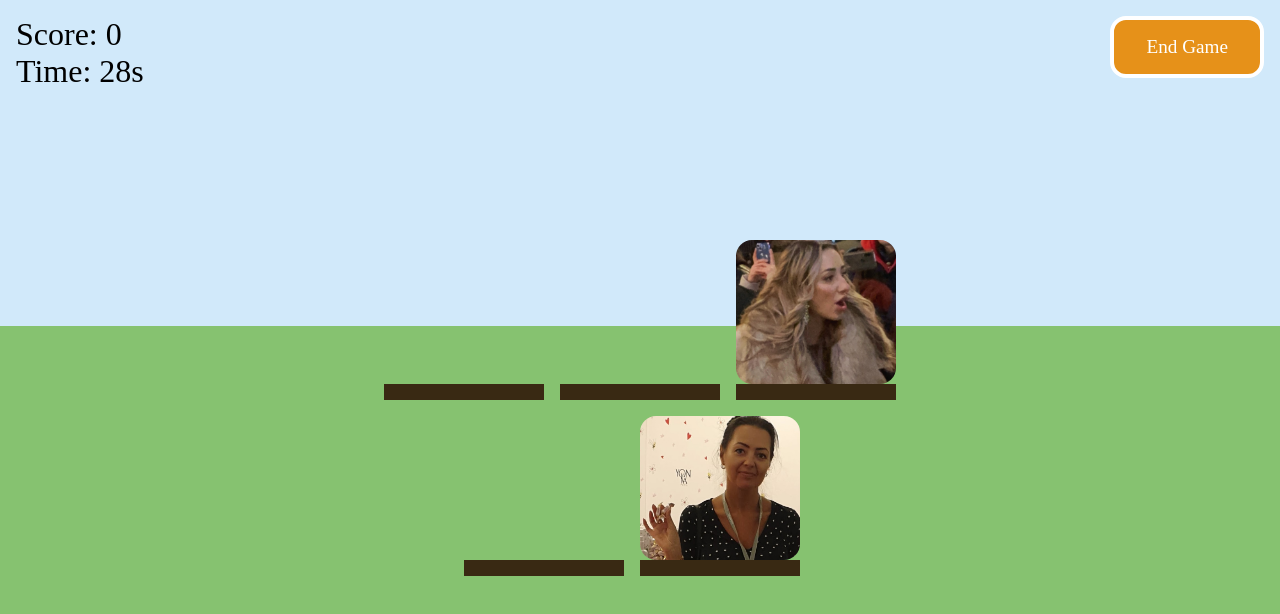
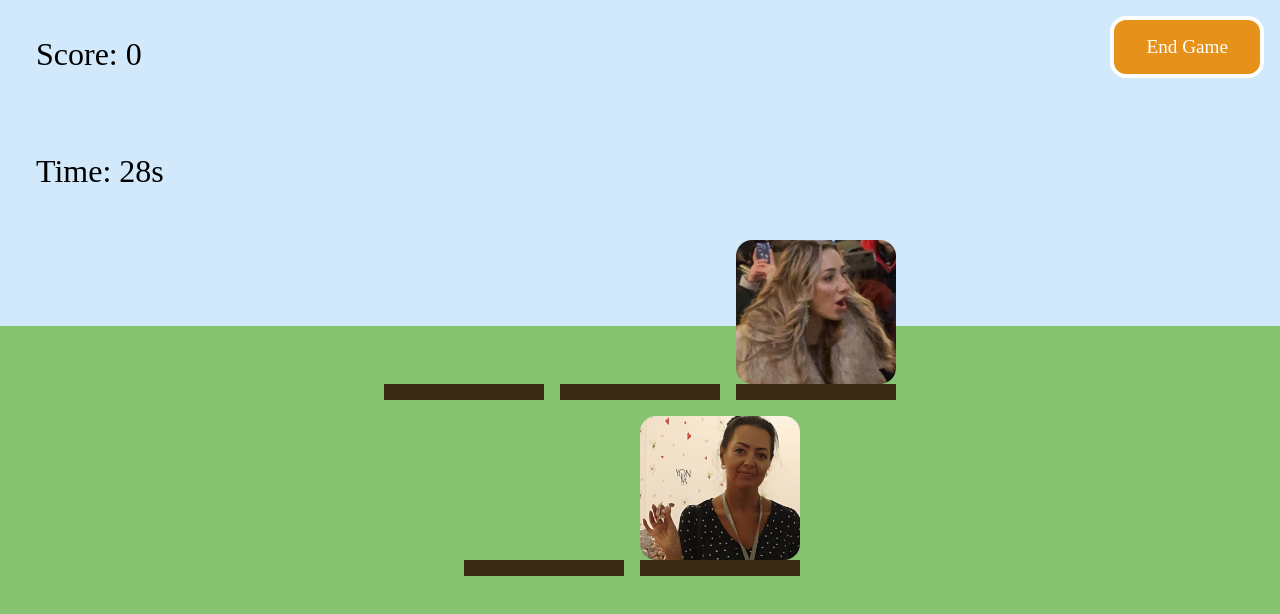
Before and after one commit to KingaSzayer-Iths/whacamole-app, a React (Create React App) app: page / in a window 1280 px wide. Both pictures are taken after a click on the button "Start Game". Shown: the top 614 px of the page. Built offline with nearby package versions, Linux system fonts and the light colour scheme; the HTML template or start-up script is replaced by a standard one.

Commit message:
add some padding on Score

```diff
--- a/package.json
+++ b/package.json
@@ -7,9 +7,12 @@
     "@testing-library/jest-dom": "^5.17.0",
     "@testing-library/react": "^13.4.0",
     "@testing-library/user-event": "^13.5.0",
+    "canvas-confetti": "^1.9.2",
+    "prop-types": "^15.8.1",
     "react": "^18.2.0",
     "react-dom": "^18.2.0",
     "react-scripts": "5.0.1",
+    "splitting": "^1.0.6",
     "web-vitals": "^2.1.4"
   },
   "scripts": {
--- a/src/App.jsx
+++ b/src/App.jsx
@@ -1,6 +1,10 @@
 import React, { useState, useEffect, useRef } from "react"
 import Timer from "./components/Timer"
 import gsap from "gsap"
+// import PropTypes from 'prop-types'
+// import splitting from "splitting"
+
+// const confetti = require('canvas-confetti');
 // import { getSpaceUntilMaxLength } from "@testing-library/user-event/dist/utils"
 
 
@@ -116,13 +120,50 @@ const Score = ({ value }) => <div className='info-text'>{`Score: ${value}`}</div
 
 
 function App() {
+  const [moles, setMoles] = useState([])
   const [playing, setPlaying] = useState(false)
   const [finished, setFinished] = useState(false)
   const [score, setScore] = useState(0)
-  const [moles, setMoles] = useState([])
+  const [newHighScore, setNewHighScore] = useState(false)
+  // const [muted, setMuted] = usePersistentState('whac-muted', true)
   const [highScore, setHighScore] = usePersistentState('whac-a-mole-hi', 0)
-  const [newHighScore, setNewHighScore] = useState(false)
   const { play: playSqueak } = useAudio('https://assets.codepen.io/605876/squeak-in.mp3')
+  // const { play: playSparkle } = useAudio(
+  //   'https://assets.codepen.io/605876/sparkle.mp3')
+    // const { play: playWhistle } = useAudio(
+    //   'https://assets.codepen.io/605876/whistle.mp3', 0.65)
+    // const { play: playThud } = useAudio(
+    //   'https://assets.codepen.io/605876/thud--small.mp3',0.65)
+    // const { play: playSparkle } = useAudio(
+    //   'https://assets.codepen.io/605876/sparkle.mp3')
+    // const { play: playCount } = useAudio(
+    //   'https://assets.codepen.io/605876/countdown-beep.mp3')
+    // const { play: playWhack } = useAudio(
+    //   'https://assets.codepen.io/605876/pop.mp3')
+    // const { play: playSqueakOut } = useAudio(
+    //   'https://assets.codepen.io/605876/squeak-out.mp3')
+    // const { play: playCheer } = useAudio(
+    //   'https://assets.codepen.io/605876/kids-cheering.mp3')
+    // const { play: playClick } = useAudio(
+    //   'https://assets.codepen.io/605876/click.mp3')
+
+  // const onWhack = (points, golden) => {
+  //   gsap.to(boardRef.current, {
+  //     yPercent: 2,
+  //     repeat: 1,
+  //     yoyo: true,
+  //     duration: 0.05,
+  //   })
+  //   if (!muted) {
+  //     playThud()
+  //     if (golden) playSparkle()
+  //     else {
+  //       // Play random noise from selection
+  //       ;[playWhack, playSqueak, playSqueakOut][Math.floor(Math.random() * 3)]()
+  //     }
+  //   }
+  //   setScore(score + points)
+  // }
 
   const onWhack = points => {
     playSqueak()
--- a/src/index.css
+++ b/src/index.css
@@ -91,6 +91,7 @@ body {
 
 .info-text {
   font-size: 2rem;
+  padding: 20px 20px 60px 20px;
 }
 
 h1 {
```
Also changed, not shown: 1 other file (tests, documents, lock files or other folders).
